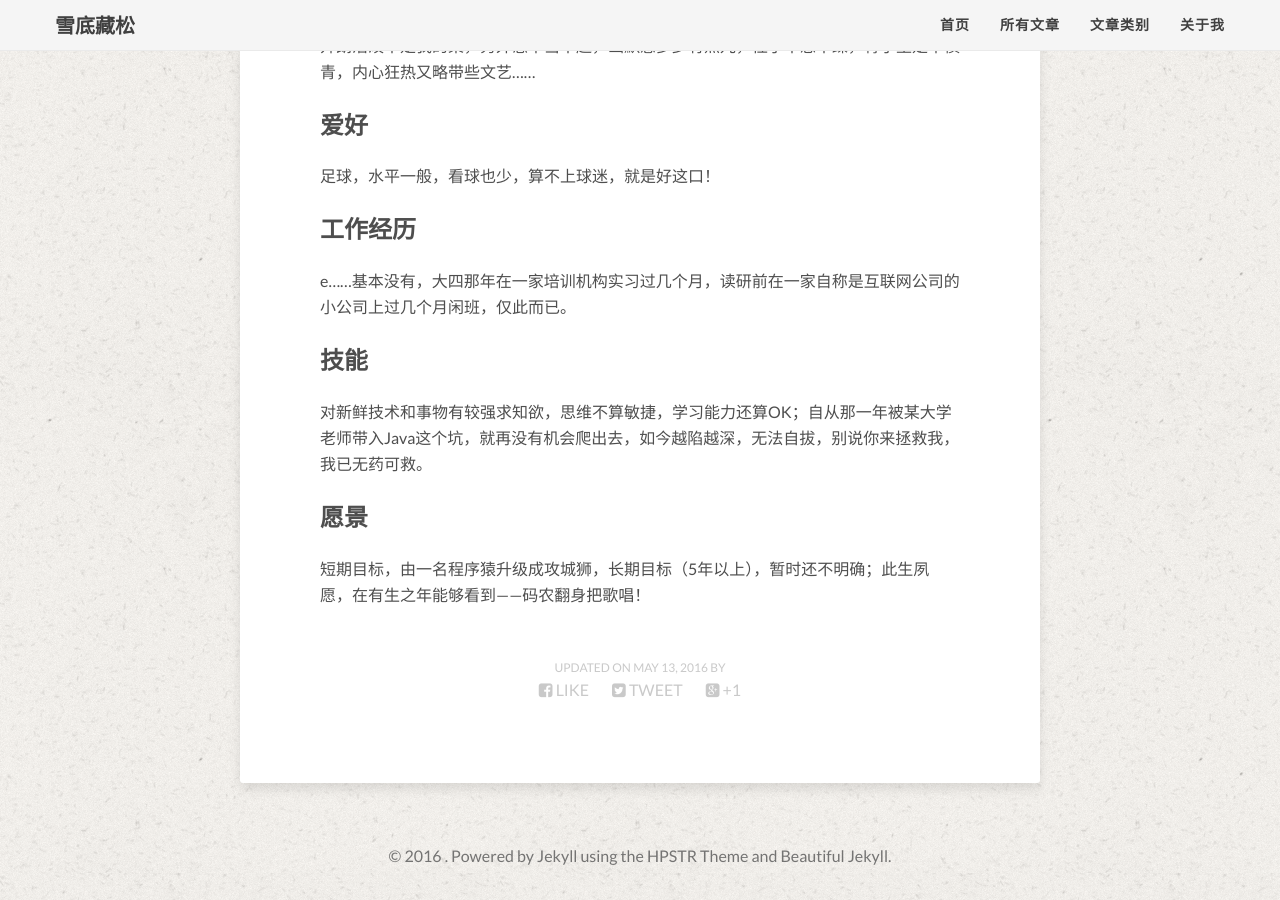
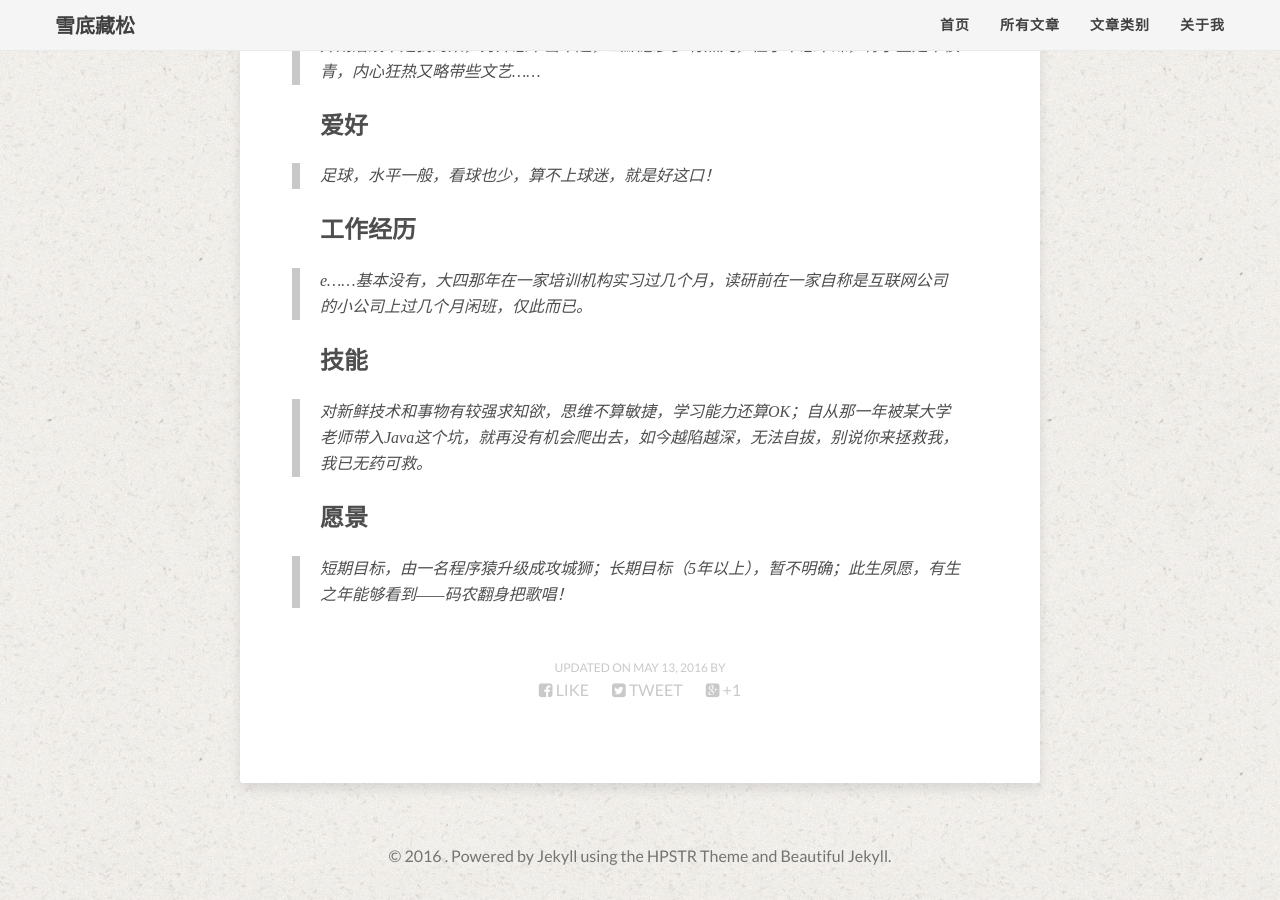
Before and after one commit to MinfeiZhou/MinfeiZhou.github.io, a Jekyll site: the page built from about/index.md, in a window 1280 px wide and 900 px high, scrolled down 627 px. Built offline with Jekyll 4.4.1, drawn with Linux system fonts in a browser that asks for light colours.

Commit message:
修改个人简介

```diff
--- a/about/index.md
+++ b/about/index.md
@@ -13,16 +13,16 @@ image:
 > 渣渣研究生一枚，在读，算是一个正在接受高等教育的码农，将于2017年7月离开温室，正式迈进社会(IT圈)的滚滚洪流之中，想想还有些小激(hai)动(pa)……
 
 ## 性格
-开朗活泼不是我的菜，秀外慧中当不起，幽默感多少有点儿，性子不急不躁，骨子里是个愤青，内心狂热又略带些文艺……
+> 开朗活泼不是我的菜，秀外慧中当不起，幽默感多少有点儿，性子不急不躁，骨子里是个愤青，内心狂热又略带些文艺……
 
 ## 爱好
-足球，水平一般，看球也少，算不上球迷，就是好这口！
+> 足球，水平一般，看球也少，算不上球迷，就是好这口！
 
 ## 工作经历
-e……基本没有，大四那年在一家培训机构实习过几个月，读研前在一家自称是互联网公司的小公司上过几个月闲班，仅此而已。
+> e……基本没有，大四那年在一家培训机构实习过几个月，读研前在一家自称是互联网公司的小公司上过几个月闲班，仅此而已。
 
 ## 技能
-对新鲜技术和事物有较强求知欲，思维不算敏捷，学习能力还算OK；自从那一年被某大学老师带入Java这个坑，就再没有机会爬出去，如今越陷越深，无法自拔，别说你来拯救我，我已无药可救。
+> 对新鲜技术和事物有较强求知欲，思维不算敏捷，学习能力还算OK；自从那一年被某大学老师带入Java这个坑，就再没有机会爬出去，如今越陷越深，无法自拔，别说你来拯救我，我已无药可救。
 
 ## 愿景
-短期目标，由一名程序猿升级成攻城狮，长期目标（5年以上），暂时还不明确；此生夙愿，在有生之年能够看到——码农翻身把歌唱！
+> 短期目标，由一名程序猿升级成攻城狮；长期目标（5年以上），暂不明确；此生夙愿，有生之年能够看到——码农翻身把歌唱！
```
